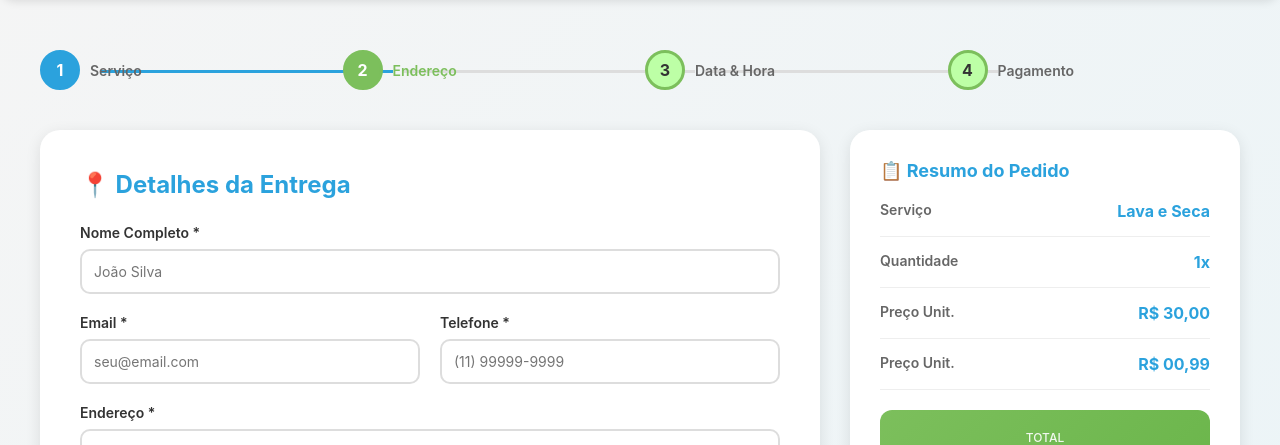
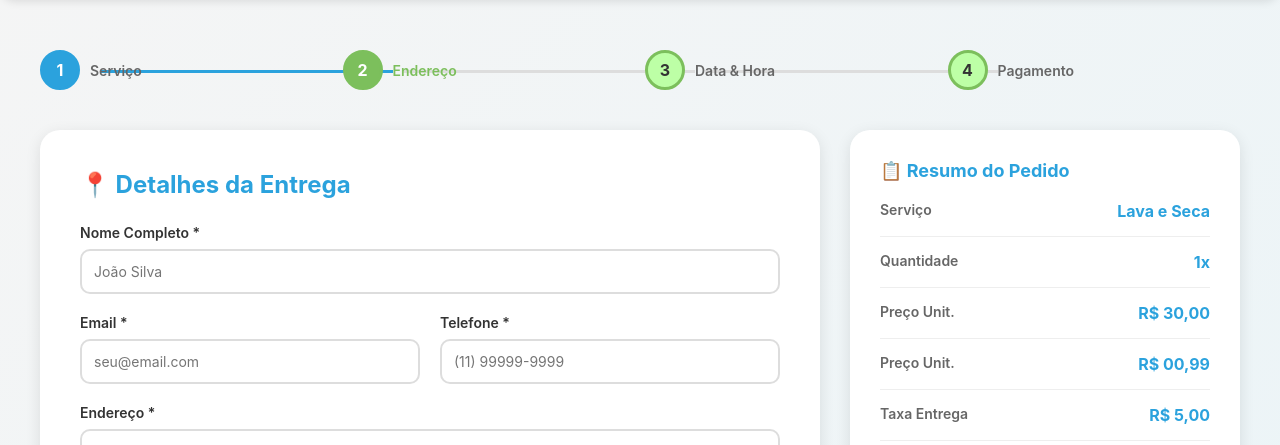
Before and after one commit to Joaopedro1702/Clothean, a plain HTML site: page reserva.html in a window 1280 px wide. Shown: the part 100-545 px from the top of the page. Drawn offline with Linux system fonts and the light colour scheme.

```diff
--- a/reserva.html
+++ b/reserva.html
@@ -148,7 +148,10 @@
                     <span class="summary-value">R$ 00,99</span>
                 </div>
 
-
+                <div class="summary-item">
+                    <span class="summary-label">Taxa Entrega</span>
+                    <span class="summary-value">R$ 5,00</span>
+                </div>
 
                 <div class="price-total">
                     <h4>TOTAL</h4>
```
